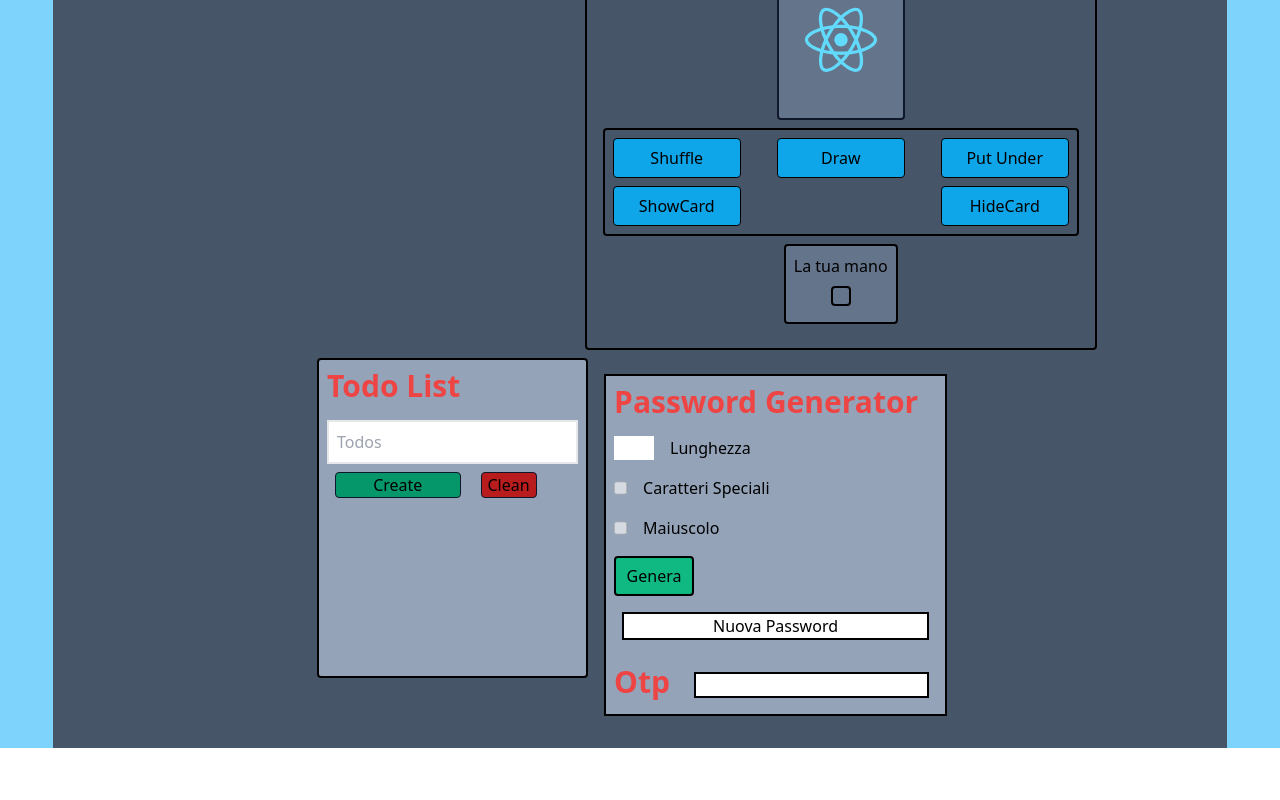
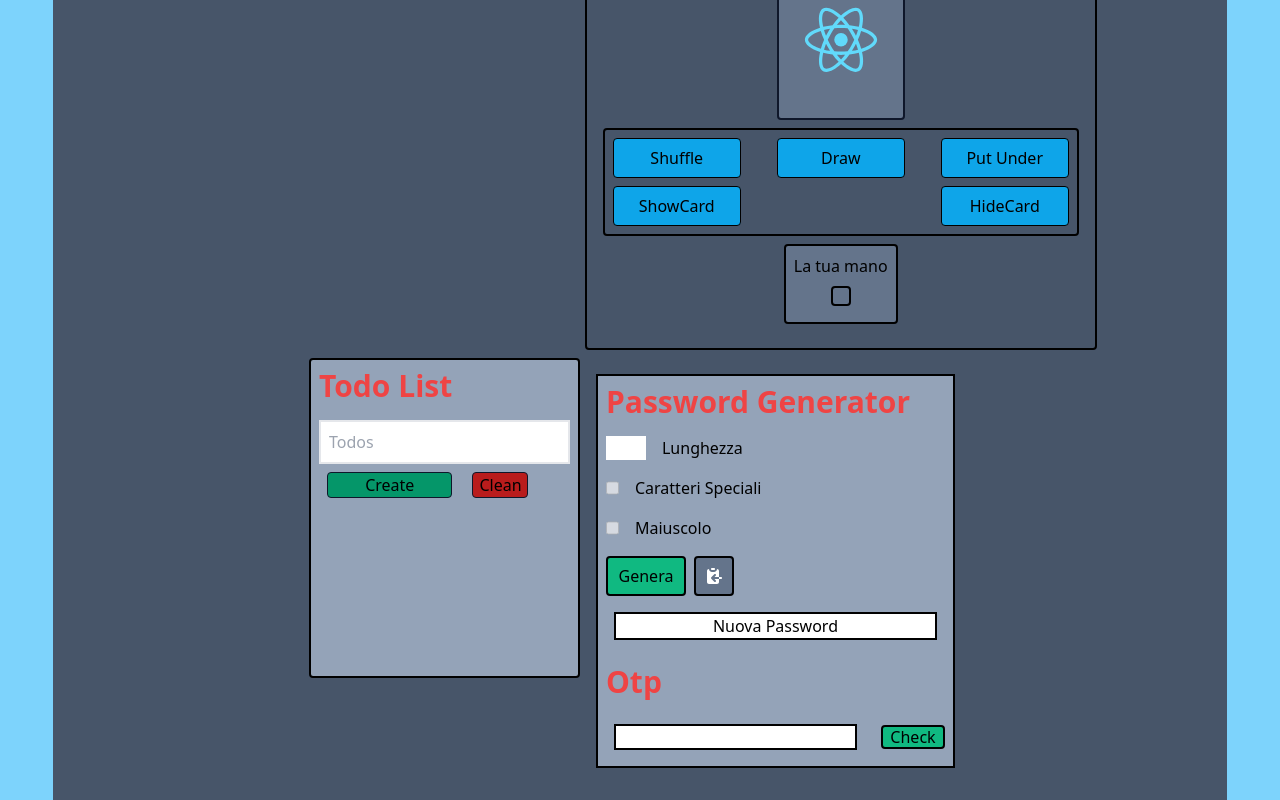
Before and after one commit to n0wherefast/React-Exercise, a React (Create React App) app: page / in a window 1280 px wide. Shown: the part 3071-3871 px from the top of the page. Before the commit the page ends 3819 px from the top, so only its background shows below. Built offline with nearby package versions, Linux system fonts and the light colour scheme.

Commit message:
copy to clipboard function and  button  implemented
OTP added  logic

```diff
--- a/package.json
+++ b/package.json
@@ -12,6 +12,7 @@
     "@types/react": "^18.0.27",
     "@types/react-dom": "^18.0.10",
     "react": "^18.2.0",
+    "react-copy-to-clipboard": "^5.1.0",
     "react-dom": "^18.2.0",
     "react-scripts": "5.0.1",
     "typescript": "^4.9.4",
--- a/src/components/Otp.tsx
+++ b/src/components/Otp.tsx
@@ -1,10 +1,42 @@
-import React from 'react'
+import React, { useState } from 'react'
 
-export default function Otp() {
+export default function Otp(props:any) {
+    const passToCheck = props.pass
+    const [value,setVal] = useState<string>()
+    const [isCheck,setIscheck] = useState<Boolean>(false)
+    const [modal,setModal] = useState<boolean>(false)
+    console.log(passToCheck)
+
+const handleChange = (e:React.ChangeEvent<HTMLInputElement>) => {
+    const input = e.target.value
+    setVal(input)
+
+}
+const check = (e:React.FormEvent) =>{
+  e.preventDefault()
+  if(value === passToCheck) {
+   setIscheck(true)
+  }else{
+    setIscheck(false)
+  }
+  setModal(true)
+
+}
   return (
-    <div className='flex flex-row'>
+    <div className='flex flex-col'>
          <h1 className=' text-3xl font-bold text-red-500 p-2 '>Otp</h1>
-         <input type={'text'} className='border-2 border-black m-w1/1 h-1/2 bg-white flex justify-center m-4 '></input>
+         <div className='flex items-center justify-center' >
+            <input type={'text'} className='border-2 border-black m-w1/1 h-1/2 bg-white flex justify-center m-4 pl-2 ' onChange={handleChange}></input>
+             <button type='submit' className={`w-16 h-6 m-2 border-2 rounded border-black bg-emerald-500 hover:bg-emerald-700 flex justify-center items-center`} onClick={check}>Check</button>
+         </div>
+         {modal?
+              <div>
+             { isCheck? <div className='flex items-center justify-center font-medium bg-emerald-400 p-2 m-2'> Password Corretta</div> : <div className='flex items-center justify-center font-medium bg-red-500 p-2 m-2'>Password Errata</div>}
+              </div>
+                : null}
+
+
+
     </div>
   )
 }
--- a/src/components/PasswordGenerator.tsx
+++ b/src/components/PasswordGenerator.tsx
@@ -1,5 +1,6 @@
 import React, {useState } from 'react'
 import Otp from './Otp'
+import copyimg from '../copy.svg'
 
 export default function PasswordGenerator() {
     const [valLenght,setLeVal] = useState<number> ()
@@ -92,7 +93,10 @@ const carMaiusc =  (e:React.ChangeEvent<HTMLInputElement>) =>{
 
         return output
     }
-
+const copy = (text:string) =>{
+   navigator.clipboard?.writeText &&
+   navigator.clipboard.writeText(text);
+}
 
 
 
@@ -109,10 +113,14 @@ const carMaiusc =  (e:React.ChangeEvent<HTMLInputElement>) =>{
         <label htmlFor="" className='flex gap-4'>
         <input type="checkbox" onChange={carMaiusc} disabled={disabledButton}  />Maiuscolo
         </label>
-        <button type='submit' className={`w-20 h-10 border-2 rounded border-black bg-emerald-500 hover:bg-emerald-700 ${cursor}`} onClick={generate} disabled={disabledButton } >Genera</button>
+        <div className='flex gap-2 '>
+            <button type='submit' className={`w-20 h-10 border-2 rounded border-black bg-emerald-500 hover:bg-emerald-700 ${cursor}`} onClick={generate} disabled={disabledButton } >Genera</button>
+            <button type='button' className={`max-w-10 max-h-10 border-2 p-2 rounded border-black bg-slate-500 hover:bg-slate-700 flex items-center`} onClick={()=>copy(setOutput())}><img src={copyimg} alt="" /> </button>
+        </div>
+
       </form>
       <div className='border-2 border-black m-w1/1 h-1/2 bg-white flex justify-center m-4 '>{setOutput()}</div>
-      <Otp/>
+      <Otp pass={setOutput()}/>
     </div>
   )
 }
```
Also changed, not shown: src/copy.svg (added), 1 other file (tests, documents, lock files or other folders).
